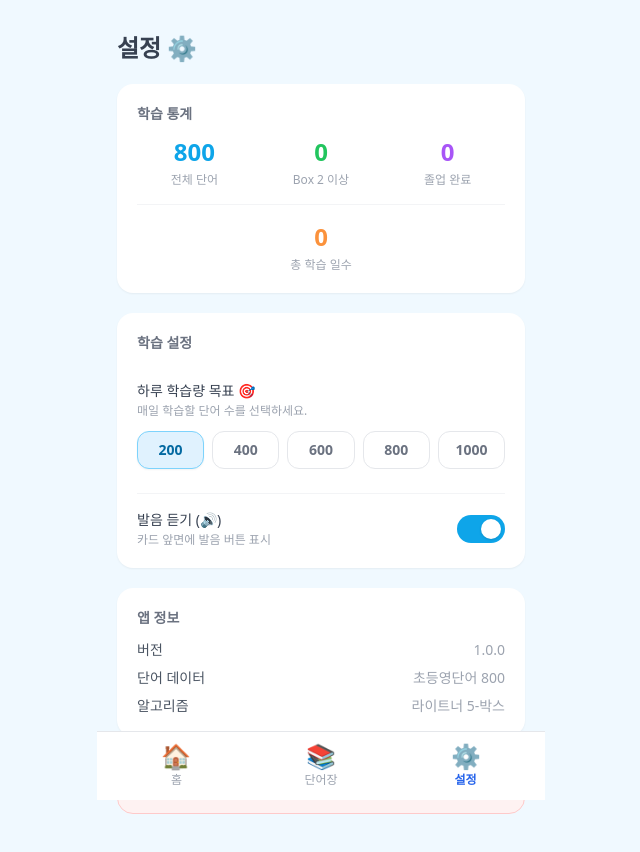
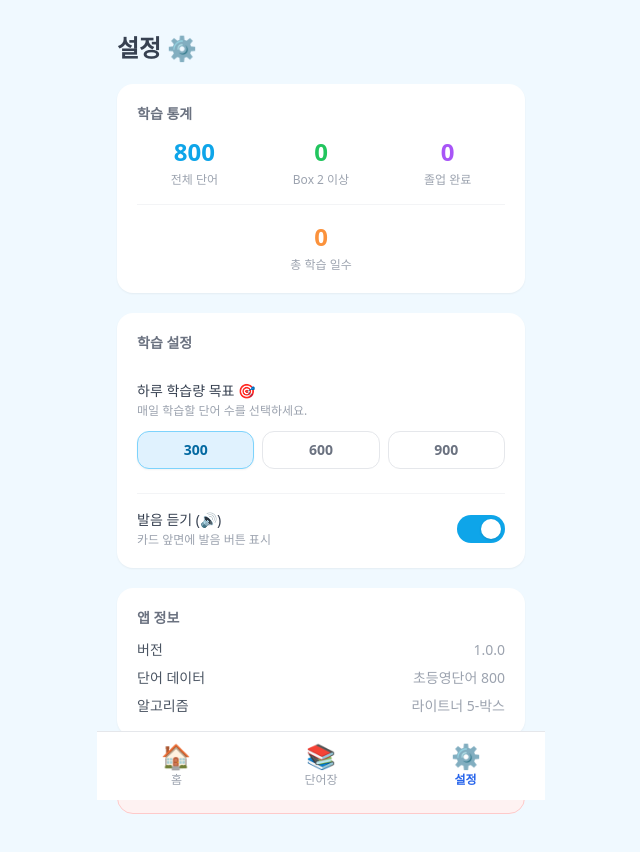
Before and after one commit to mav7338-afk/leitner-box, a React (Vite) app: page /settings in a window 1280 px wide. Shown: the top 852 px of the page, without its empty margins (319-959 px from the left). Built offline with nearby package versions, Linux system fonts and the light colour scheme.

Commit message:
Update daily learning goals to 300, 600, 900

```diff
--- a/src/pages/SettingsPage.tsx
+++ b/src/pages/SettingsPage.tsx
@@ -60,7 +60,7 @@ export default function SettingsPage() {
             <p className="text-xs text-gray-400 mt-0.5">매일 학습할 단어 수를 선택하세요.</p>
           </div>
           <div className="flex gap-2">
-            {[200, 400, 600, 800, 1000].map(limit => (
+            {[300, 600, 900].map(limit => (
               <button
                 key={limit}
                 onClick={() => setDailyLimit(limit)}
--- a/src/store/useCardStore.ts
+++ b/src/store/useCardStore.ts
@@ -208,9 +208,9 @@ export const useCardStore = create<CardStoreState>()((set, get) => ({
   })(),
   dailyLimit: (() => {
     try {
-      return parseInt(localStorage.getItem('daily_limit') || '200', 10);
+      return parseInt(localStorage.getItem('daily_limit') || '300', 10);
     } catch {
-      return 200;
+      return 300;
     }
   })(),
 
```
